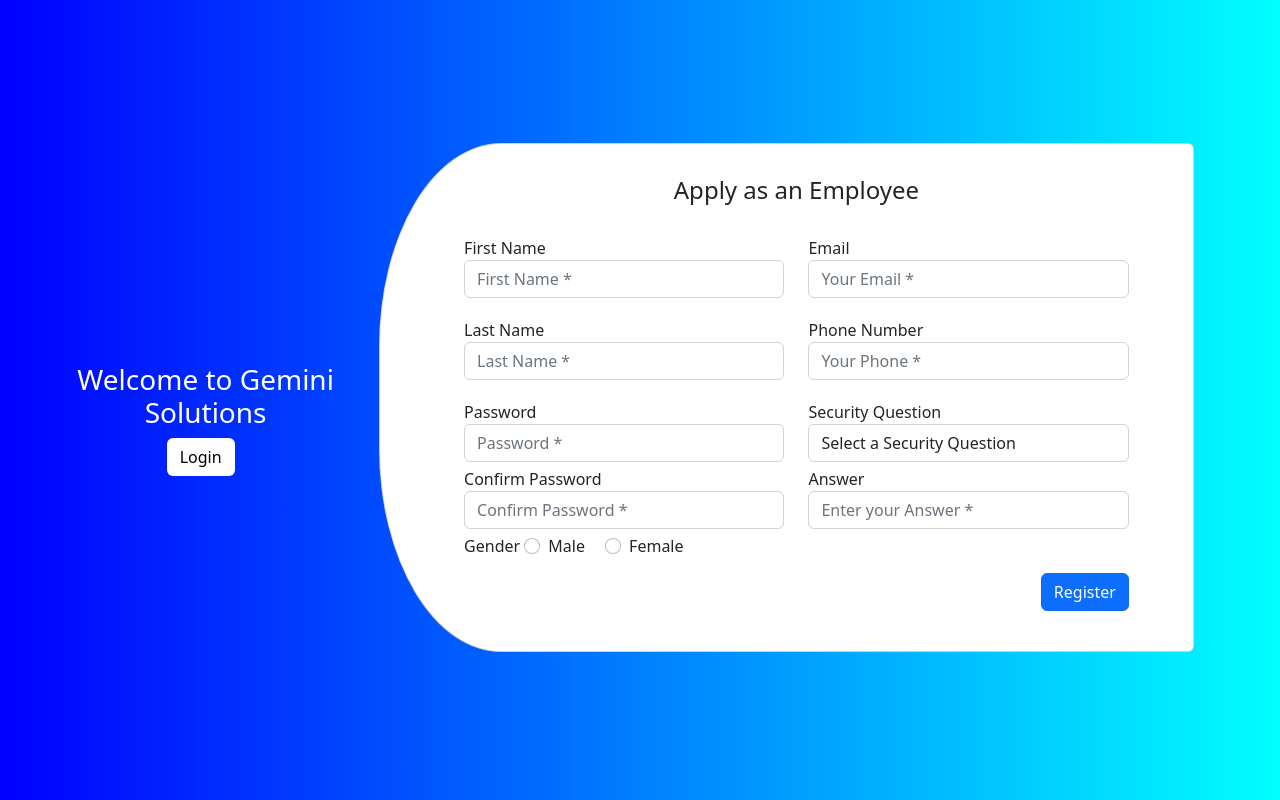
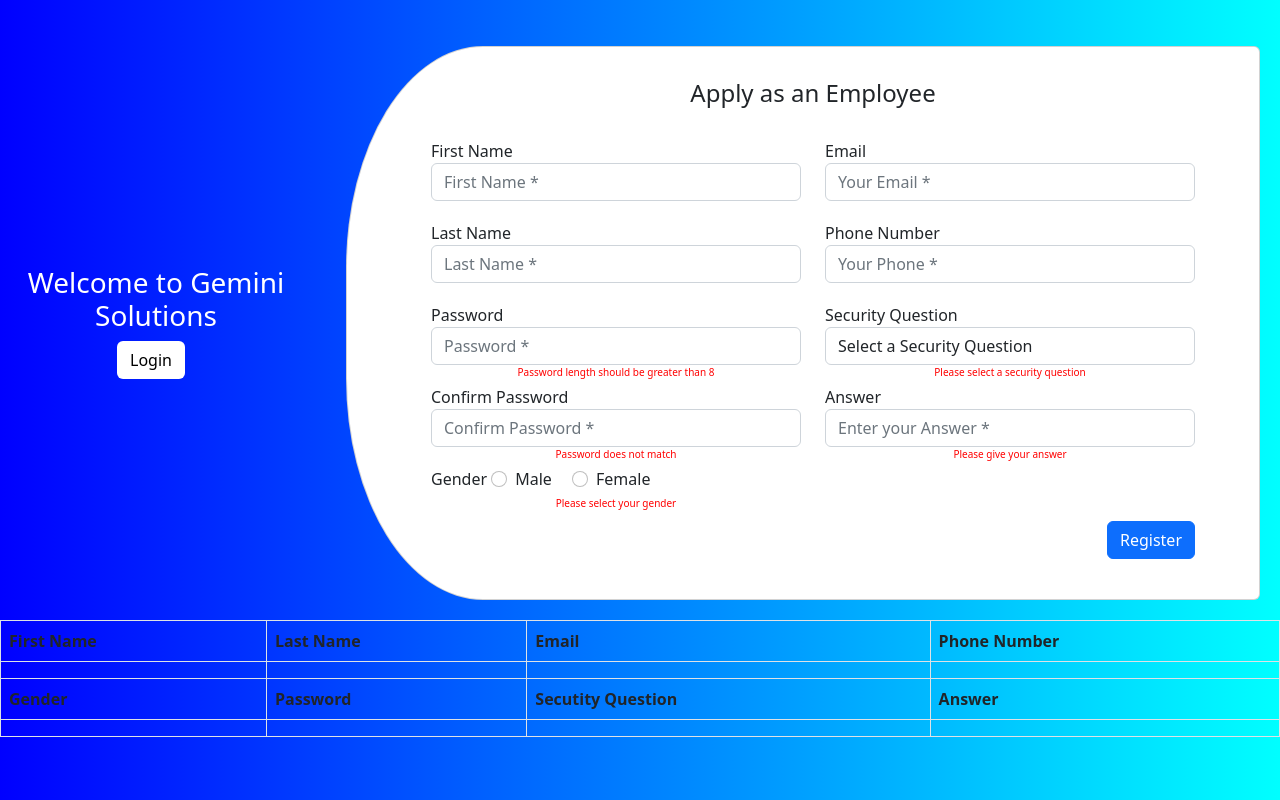
Before and after one commit to mohitsaxena2981/practise, a plain HTML site: page index.html in a window 1280 px wide. Drawn offline with nearby package versions, Linux system fonts and the light colour scheme.

Commit message:
Update index.html

```diff
--- a/index.html
+++ b/index.html
@@ -35,61 +35,62 @@
                   <div class="col-md-6">
                     <div>
                       <label>First Name</label>
-                      <input type="text" name="firstName" class="form-control" id="firstName" placeholder="First Name *" onblur="Validation()">
-                      <p class="error" id="firstname-error"></p>
+                      <input type="text" name="firstName" class="form-control" id="firstName" placeholder="First Name *" >
+                      <p class="error" id="firstname-error">Please enter a valid name</p>
                     </div>
                     <div>
                       <label>Last Name</label>
-                      <input type="text" name="lastName" class="form-control" id="lastName" placeholder="Last Name *" onblur="Validation()">
-                      <p class="error" id="lastname-error"></p>
+                      <input type="text" name="lastName" class="form-control" id="lastName" placeholder="Last Name *" >
+                      <p class="error" id="lastname-error">Please enter a valid name</p>
                     </div>
                     <div>
                       <label>Password</label>
-                      <input type="password" name="password" class="form-control" id="password" required
-                        placeholder="Password *">
+                      <input type="password" name="password" class="form-control" id="password" placeholder="Password *">
+                        <p class="error" id="password-error">Password length should be greater than 8</p>
                     </div>
                     <div>
                       <label>Confirm Password</label>
-                      <input type="password" name="password" class="form-control" id="confirmPassword" required
-                        placeholder="Confirm Password *">
+                      <input type="password" name="password" class="form-control" id="confirmPassword" placeholder="Confirm Password *" >
+                      <p class="error" id="match-error">Password does not match</p>
                     </div>
                     <div id="gender">
                         <label>Gender</label>
                           <div class="form-check form-check-inline">
-                        <input class="form-check-input" type="radio" name="gender" id="male" value="male" required />
+                            <input class="form-check-input" type="radio" name="gender" id="male" value="male">
                             <label class="form-check-label" for="male">Male</label>
                           </div>
                           <div class="form-check form-check-inline">
-                        <input class="form-check-input" type="radio" name="gender" id="female" value="female"
-                          required />
+                            <input class="form-check-input" type="radio" name="gender" id="female" value="female">
                             <label class="form-check-label" for="male">Female</label>
                           </div>
+                          <p class="error" id="gender-error">Please select your gender</p>
                     </div>
                   </div>
                   <div class="col-md-6">
                     <div>
                       <label>Email</label>
-                      <input type="text" name="email" class="form-control" id="email" placeholder="Your Email *" onblur="Validation()">
-                      <p id="email-error" class="error"></p>
+                      <input type="text" name="email" class="form-control" id="email" placeholder="Your Email *" >
+                      <p id="email-error" class="error">Please enter a valid email</p>
                     </div>
                     <div>
                       <label>Phone Number</label>
-                      <input type="tel" name="phoneNumber" class="form-control" id="inputPhone" placeholder="Your Phone *" onblur="Validation()">
-                      <p id="phone-error" class="error"></p>
+                      <input type="text" name="phoneNumber" class="form-control" id="inputPhone" placeholder="Your Phone *" >
+                      <p id="phone-error" class="error">Please enter a valid Phone</p>
                     </div>
                     <div>
                       <label>Security Question</label>
-                      <select class="form-control" name="question" id="question" required>
+                      <select class="form-control" name="question" id="question">
                         <option value="" disabled selected hidden>Select a Security Question</option>
                         <option value="Favourite Film">Your Favourite film ?</option>
                         <option value="Favourite Place">Your Favourite Place ?</option>
                         <option value="Favourite Food">Your Favourite Food ? </option>
                       </select>
+                      <p class="error" id="question-error">Please select a security question</p>
                     </div>
                     <div>
                       <label>Answer</label>
-                      <input type="text" name="inputAnswer" class="form-control" id="inputAnswer" required
-                        placeholder="Enter your Answer *">
+                      <input type="text" name="inputAnswer" class="form-control" id="inputAnswer" placeholder="Enter your Answer *">
+                        <p class="error" id="answer-error">Please give your answer</p>
                     </div>
                   </div>
                 </div>
@@ -101,8 +102,98 @@
             </div>
           </div>
         </div>
+        <div class="table">
+            <table class="table table-bordered">
+              <thead>
+                <tr>
+                  <th scope="col">First Name</th>
+                  <th scope="col">Last Name</th>
+                  <th scope="col">Email</th>
+                  <th scope="col">Phone Number</th>
+                  <!-- <th scope="col">Gender</th>
+                  <th scope="col">Password</th>
+                  <th scope="col">Secutity Question</th>
+                  <th scope="col">Answer</th> -->
+                </tr>
+              </thead>
+              <tbody>
+                <tr>
+                  <td id="td1"></td>
+                  <td id="td2"></td>
+                  <td id="td3"></td>
+                  <td id="td4"></td>
+                  <!-- <td id="td5"></td>
+                  <td id="td6"></td>
+                  <td id="td7"></td>
+                  <td id="td8"></td> -->
+                </tr>
+              </tbody>
+              <thead>
+                <tr>
+                  <!-- <th scope="col">First Name</th>
+                  <th scope="col">Last Name</th>
+                  <th scope="col">Phone Number</th>
+                  <th scope="col">Email</th> -->
+                  <th scope="col">Gender</th>
+                  <th scope="col">Password</th>
+                  <th scope="col">Secutity Question</th>
+                  <th scope="col">Answer</th>
+                </tr>
+              </thead>
+              <tbody>
+                <tr>
+                  <!-- <td id="td1"></td>
+                  <td id="td2"></td>
+                  <td id="td3"></td>
+                  <td id="td4"></td> -->
+                  <td id="td5"></td>
+                  <td id="td6"></td>
+                  <td id="td7"></td>
+                  <td id="td8"></td>
+                </tr>
+              </tbody>
+            </table>
           </div>
         </div>
+
+      </div>
+      <!-- <div class="table">
+        <table class="table">
+          <tr>
+            <th>Front Name:</th>
+            <td>Sivaraman</td>
+          </tr>
+          <tr>
+            <th>Name:</th>
+            <td>Sivaraman</td>
+          </tr>
+          <tr>
+            <th>Name:</th>
+            <td>Sivaraman</td>
+          </tr>
+          <tr>
+            <th>Name:</th>
+            <td>Sivaraman</td>
+          </tr>
+          <tr>
+            <th>Name:</th>
+            <td>Sivaraman</td>
+          </tr>
+          <tr>
+            <th>Name:</th>
+            <td>Sivaraman</td>
+          </tr>
+          <tr>
+            <th>Name:</th>
+            <td>Sivaraman</td>
+          </tr>
+          <tr>
+            <th>Name:</th>
+            <td>Sivaraman</td>
+          </tr>
+
+        </table>
+      </div> -->
     <script src="./js/script.js"></script>
   </body>
 
```
Lines whose indentation alone changed are shown as unchanged.
